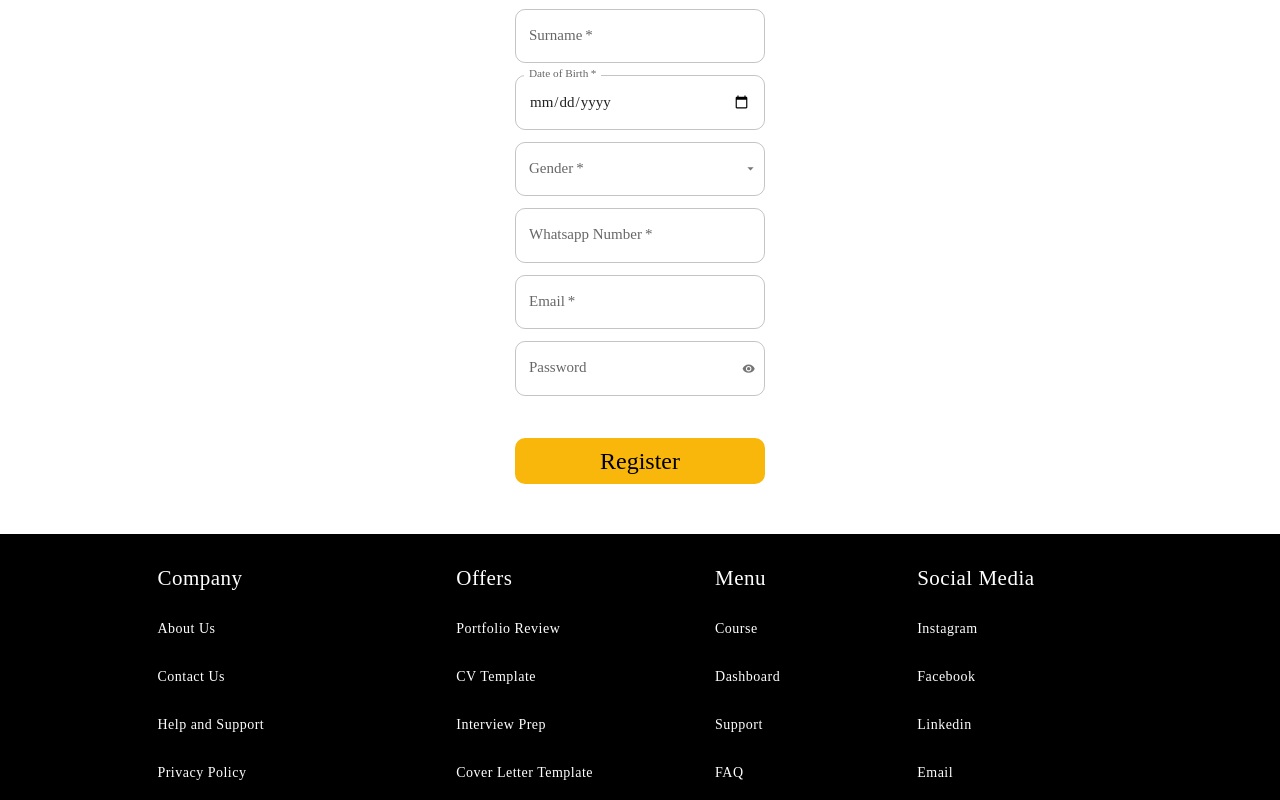
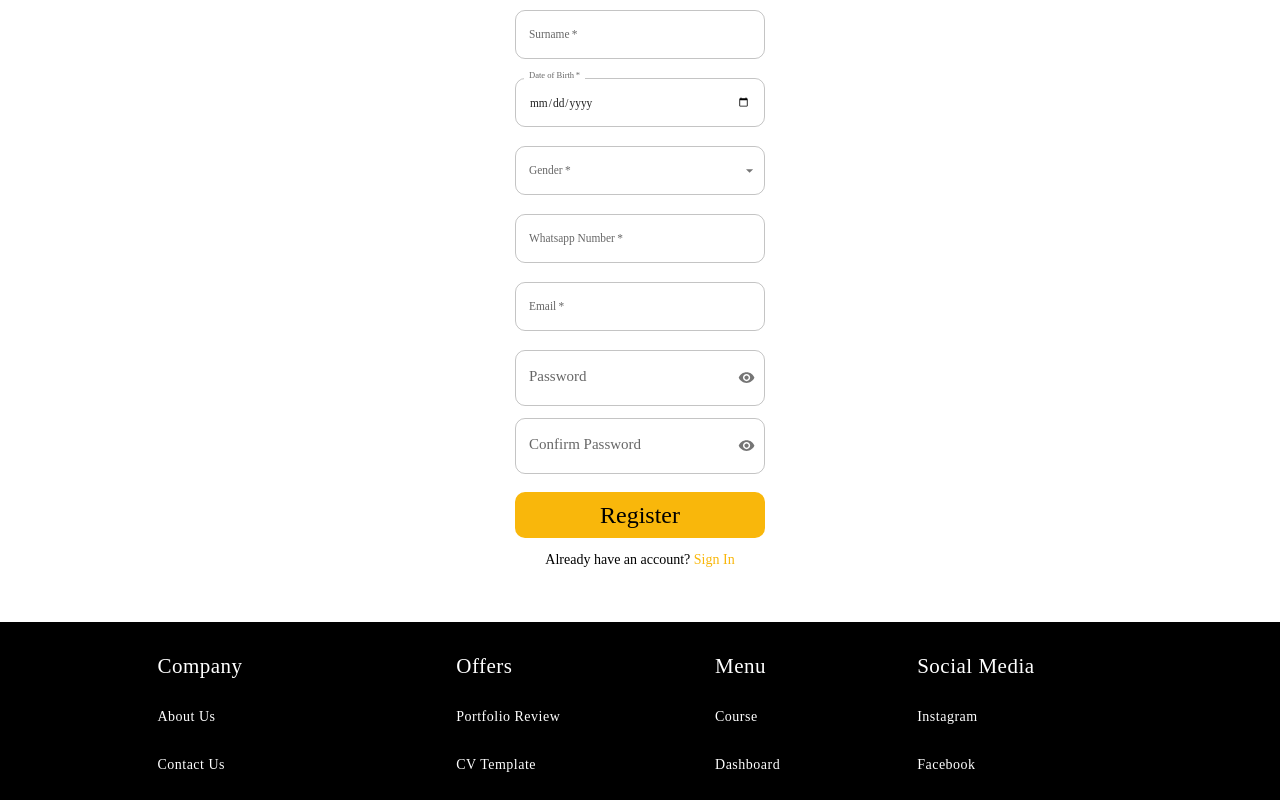
Before and after one commit to Starpenzu/StarpenzuWeb, a React (Create React App) app: page /#/signup in a window 1280 px wide. Shown: the part 460-1260 px from the top of the page. Built offline with nearby package versions, Linux system fonts and the light colour scheme; a web font is replaced by a local one.

Commit message:
MUI Bug not yet fixed,

```diff
--- a/src/Components/SignUp/SignUp.css
+++ b/src/Components/SignUp/SignUp.css
@@ -32,7 +32,7 @@
 
 .registerBtn{
     font-family: clash display;
-    margin-top: 20px;
+    margin-top: 18px;
     border: none;
     width: 250px;
     height: 46px;
@@ -47,7 +47,7 @@
 .pword{
     padding: 0 10px;
     text-align: left;
-    font-size: 7px;
+    font-size: 10px;
     font-family: Poppins;
     font-weight: 400;
     color: #d32f2f;
@@ -58,15 +58,28 @@
     width: 100%;
 }
 
-.cluse p{
-    text-align: center;
-}
+/*.cluse p{*/
+/*    text-align: center;*/
+/*}*/
 
 .outlined{
     width: 250px;
+    height: 56px;
     font-size: 15px;
 }
 
+.already{
+    margin-top: 10px;
+    font-family: 'Poppins';
+    font-style: normal;
+    font-weight: 400;
+    font-size: 14px;
+    line-height: 24px;
+}
+
+.loginn{
+    color: #F9B70B;
+}
 
 
 @media (min-width: 375px){
--- a/src/Components/SignUp/SignUp.js
+++ b/src/Components/SignUp/SignUp.js
@@ -1,6 +1,7 @@
 import React from 'react';
 import Footer from '../Footer/Footer';
 import NavBar from '../Navbar/NavBar';
+import {Link, useLocation} from "react-router-dom";
 import { TextField , MenuItem, useMediaQuery  } from '@mui/material';
 import FormControl from '@mui/material/FormControl';
 import { createTheme, ThemeProvider } from '@mui/material/styles';
@@ -142,9 +143,11 @@ export default function SignUp() {
            <div className="signup">
 
                <div className="signupHeader">
-                   <div className="backarrow">
-                       <img src="https://res.cloudinary.com/do5wu6ikf/image/upload/v1684452441/starpenzu/back_qpybto.svg" alt=""/>
-                   </div>
+                   <Link to='/'>
+                       <div className="backarrow">
+                           <img src="https://res.cloudinary.com/do5wu6ikf/image/upload/v1684452441/starpenzu/back_qpybto.svg" alt=""/>
+                       </div>
+                   </Link>
 
                    <div className="signupTitle">
                        Register
@@ -220,7 +223,7 @@ export default function SignUp() {
                            type='select'
                            name={"gender"}
                            required
-                           // value={formData.gender}
+                           value={formData.gender}
                            onChange={handleChange}
                            defaultValue="">
 
@@ -283,12 +286,10 @@ export default function SignUp() {
                            {/*    onChange={handleChange}*/}
                            {/*/>*/}
 
-                        <FormControl sx={{ marginTop: 1}} variant="outlined">
+                        <FormControl sx={{ marginTop: 1, fontSize:10}} variant="outlined">
                             <InputLabel htmlFor="outlined-adornment-password" error={!!formErrors.password} color='secondary' sx={{fontSize:15}}>Password</InputLabel>
                             <OutlinedInput
-                                sx={{
-                                    fontSize:15
-                                }}
+
                                 className='outlined'
                                 error={!!formErrors.password}
                                 onChange={handleChange}
@@ -314,40 +315,60 @@ export default function SignUp() {
                             />
 
                         </FormControl>
-                          <p className={'pword'} > {error ? '*Password must contain at least one character, one number, one uppercase letter, and' +
-                            ' have a' +  ' minimum length of' +  ' 8' + ' characters' : ""}
-                            <br/>
-                            {/*{formData.password !== formData.confirmPassword ? '*Passwords do not match' : ''}*/}
-                          </p>
+
                     </div>
 
-                   {/*<div className="cluse">*/}
-                   {/*    <TextField*/}
-                   {/*         error={error}*/}
-                   {/*         className='outlined'*/}
-                   {/*        id="outlined-basic-7"*/}
-                   {/*        label="Confirm Password"*/}
-                   {/*        color='secondary'*/}
-                   {/*        variant="outlined"*/}
-                   {/*        margin="dense"*/}
-                   {/*        type='password'*/}
-                   {/*        required*/}
-                   {/*        name={"confirmPassword"}*/}
-                   {/*        value={formData.confirmPassword}*/}
-                   {/*        onChange={handleChange}*/}
-                   {/*    />*/}
+                   <div className="cluse">
+                       <FormControl sx={{ marginTop: 1.5, fontSize:10}} variant="outlined">
+                           <InputLabel htmlFor="outlined-adornment-password-1" error={!!formErrors.confirmPassword} color='secondary' sx={{fontSize:15}}>Confirm Password</InputLabel>
+                           <OutlinedInput
+
+                               className='outlined'
+                               error={!!formErrors.confirmPassword}
+                               onChange={handleChange}
+                               value={formData.confirmPassword}
+                               name={"confirmPassword"}
+                               color='secondary'
+                               id="outlined-adornment-password-1"
+                               required
+                               type={showPassword ? 'text' : 'password'}
+                               endAdornment={
+                                   <InputAdornment position="end">
+                                       <IconButton
+                                           aria-label="toggle password visibility"
+                                           onClick={handleClickShowPassword}
+                                           onMouseDown={handleMouseDownPassword}
+                                           edge="end"
+                                       >
+                                           {showPassword ? <VisibilityOff /> : <Visibility />}
+                                       </IconButton>
+                                   </InputAdornment>
+                               }
+                               label="Password"
+                           />
+
+                       </FormControl>
 
                    {/*    <p className={'pword'} > {error ? '*Password must contain at least one character, one number, one uppercase letter, and' +*/}
                    {/*        ' have a' +  ' minimum length of' +  ' 8' + ' characters' : ""}*/}
                    {/*        <br/>*/}
                    {/*        {formData.password !== formData.confirmPassword ? '*Passwords do not match' : ''}*/}
                    {/*    </p>*/}
-                   {/*</div>*/}
+                   </div>
 
+                   {error ? <div className="cluse">
+                       <p className={'pword'}> {error ? '*Password must contain at least one character, one number, one uppercase letter, and' +
+                           ' have a' + ' minimum length of' + ' 8' + ' characters.' : ""}
+                           <br/>
+                           {formData.password !== formData.confirmPassword ? '*Passwords do not match.' : ''}
+                       </p>
+                   </div>: ''}
                    <SignInButton
                        className='registerBtn'
                        buttonName='Register'
                    />
+
+                   <div className="already">Already have an account? <Link className='link-d' to='/'><span className="loginn">Sign In</span></Link></div>
 
                </form>
                 </ThemeProvider>
--- a/src/Components/SignUp/theme.js
+++ b/src/Components/SignUp/theme.js
@@ -25,7 +25,7 @@ const theme = createTheme({
 
     typography: {
         fontFamily: 'poppins',
-        fontSize: '10px'
+        fontSize: 10
 
     }
 })
```
